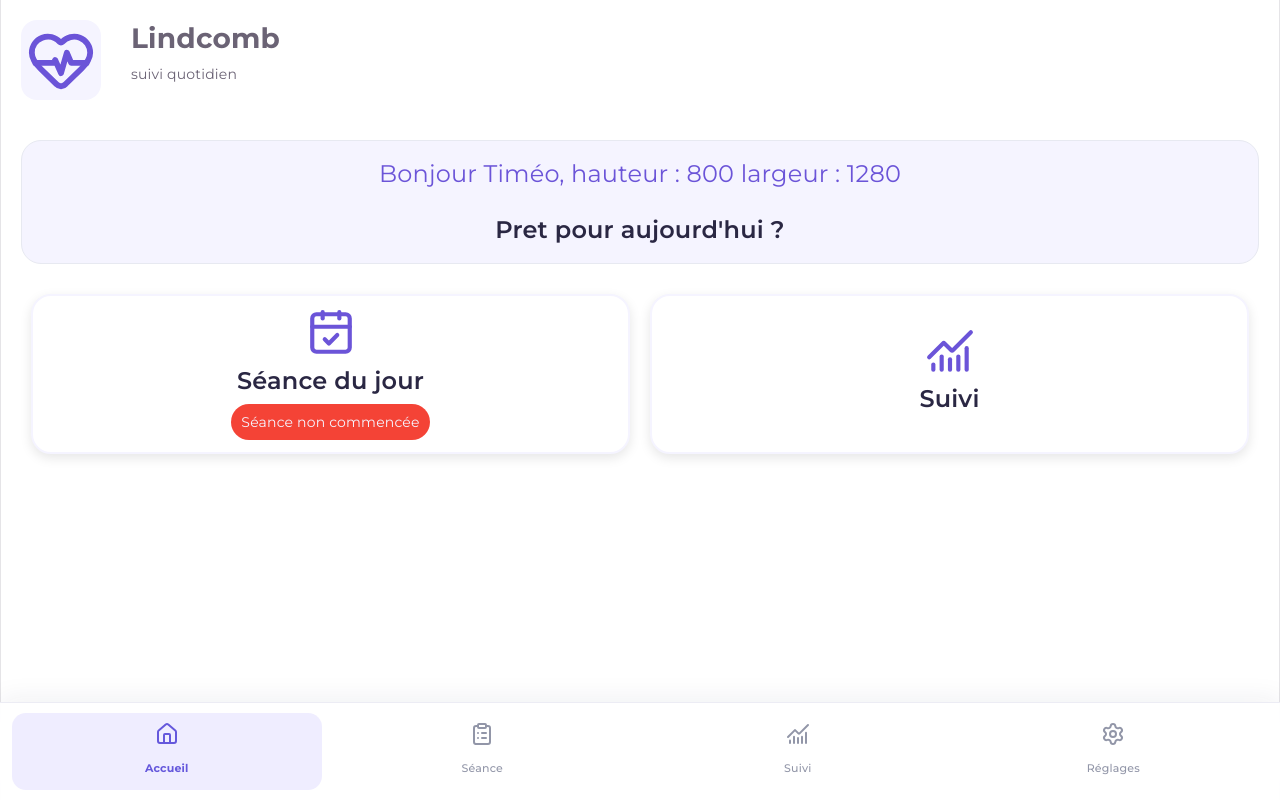
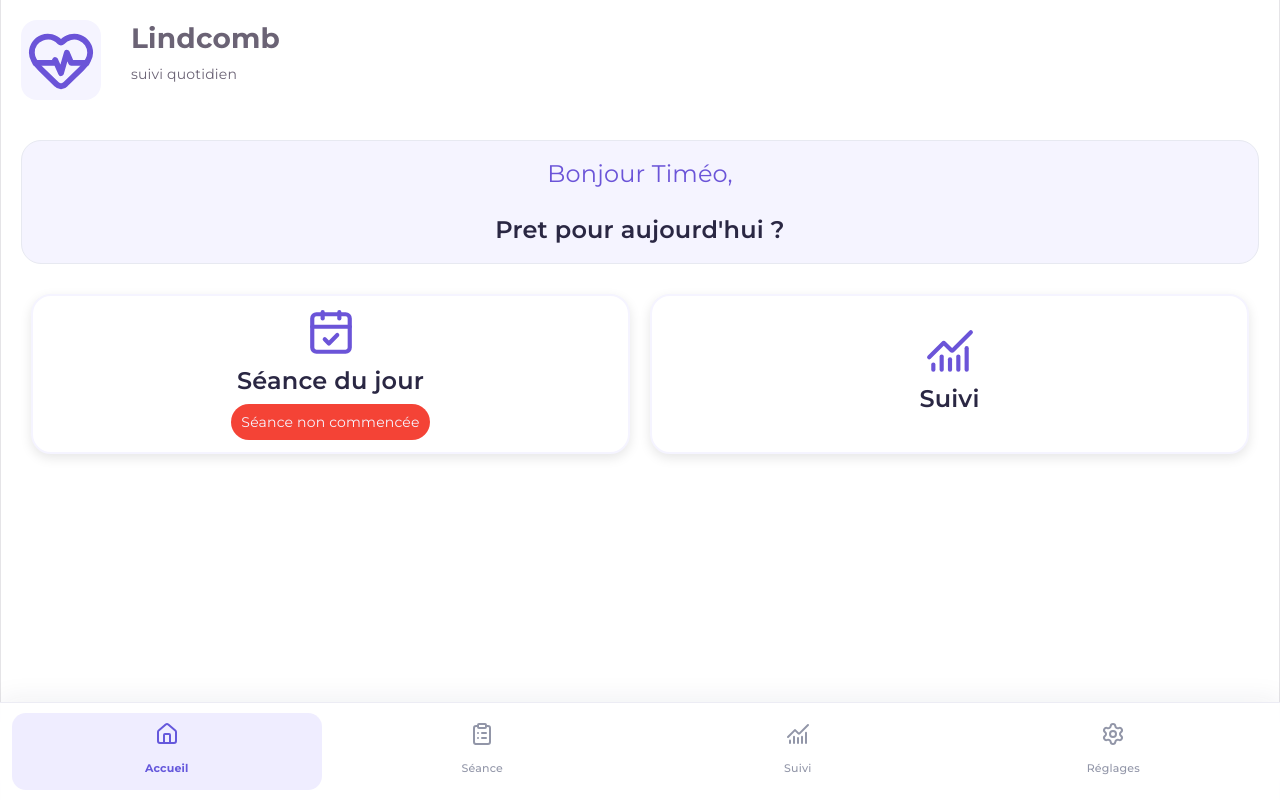
Before and after one commit to ATONexus/orthophonie, a React (Vite) app: page / in a window 1280 px wide. Built offline with nearby package versions, Linux system fonts and the light colour scheme.

Commit message:
inner no

```diff
--- a/src/pages/Accueil.tsx
+++ b/src/pages/Accueil.tsx
@@ -40,9 +40,7 @@ function Accueil() {
         </div>
       </div>
       <div className="accueil-content">
-        <div className="accueil-titre">
-          Bonjour Timéo, hauteur : {innerHeight} largeur : {innerWidth}
-        </div>
+        <div className="accueil-titre">Bonjour Timéo,</div>
         <div className="accueil-message">
           {dailySave
             ? "Bravo tu as terminé ta séance !"
```
